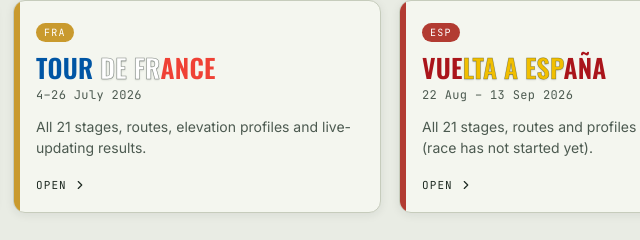
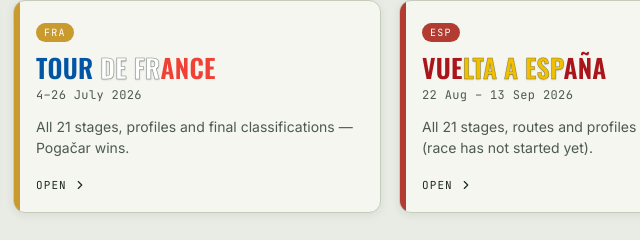
Before and after one commit to juusimaa/Tdf2026, a plain HTML site: page index.html in a window 1280 px wide. Shown: the part 231-471 px from the top of the page, 443-1083 px from the left. Drawn offline with nearby package versions, Linux system fonts and the light colour scheme.

Commit message:
fix: remove scheduled runs and update Tour de France description in results

```diff
--- a/index.html
+++ b/index.html
@@ -208,7 +208,7 @@ const STRINGS = {
     eyebrow: 'Kausi 2026 · Grand tourit',
     subDesc: 'Valitse kilpailu. Kaikki kolme grand touria ovat avoinna — Vuelta a España ennakkona ennen kisan alkua.',
     tdfDates: '4.–26. heinäkuuta 2026',
-    tdfDesc: 'Kaikki 21 etappia, reitit, korkeusprofiilit ja päivittyvät tulokset.',
+    tdfDesc: 'Kaikki 21 etappia, profiilit ja lopulliset luokitukset — Pogačar voitti.',
     giroDates: '8.–31. toukokuuta 2026',
     giroDesc: 'Kaikki 21 etappia, profiilit ja lopulliset luokitukset — Vingegaard voitti.',
     vueltaDates: '22.8.–13.9.2026',
@@ -221,7 +221,7 @@ const STRINGS = {
     eyebrow: '2026 season · Grand Tours',
     subDesc: 'Pick a race. All three Grand Tours are available — the Vuelta a España as a preview ahead of the race.',
     tdfDates: '4–26 July 2026',
-    tdfDesc: 'All 21 stages, routes, elevation profiles and live-updating results.',
+    tdfDesc: 'All 21 stages, profiles and final classifications — Pogačar wins.',
     giroDates: '8–31 May 2026',
     giroDesc: 'All 21 stages, profiles and final classifications — Vingegaard wins.',
     vueltaDates: '22 Aug – 13 Sep 2026',
@@ -234,7 +234,7 @@ const STRINGS = {
     eyebrow: 'Saison 2026 · Grands Tours',
     subDesc: 'Choisissez une course. Les trois Grands Tours sont disponibles — la Vuelta a España en avant-première avant la course.',
     tdfDates: '4–26 juillet 2026',
-    tdfDesc: 'Les 21 étapes, parcours, profils et classements mis à jour.',
+    tdfDesc: 'Les 21 étapes, profils et classements finals — victoire de Pogačar.',
     giroDates: '8–31 mai 2026',
     giroDesc: 'Les 21 étapes, profils et classements finals — victoire de Vingegaard.',
     vueltaDates: '22 août – 13 sept. 2026',
```
Also changed, not shown: .github/workflows/update-results.yml.
